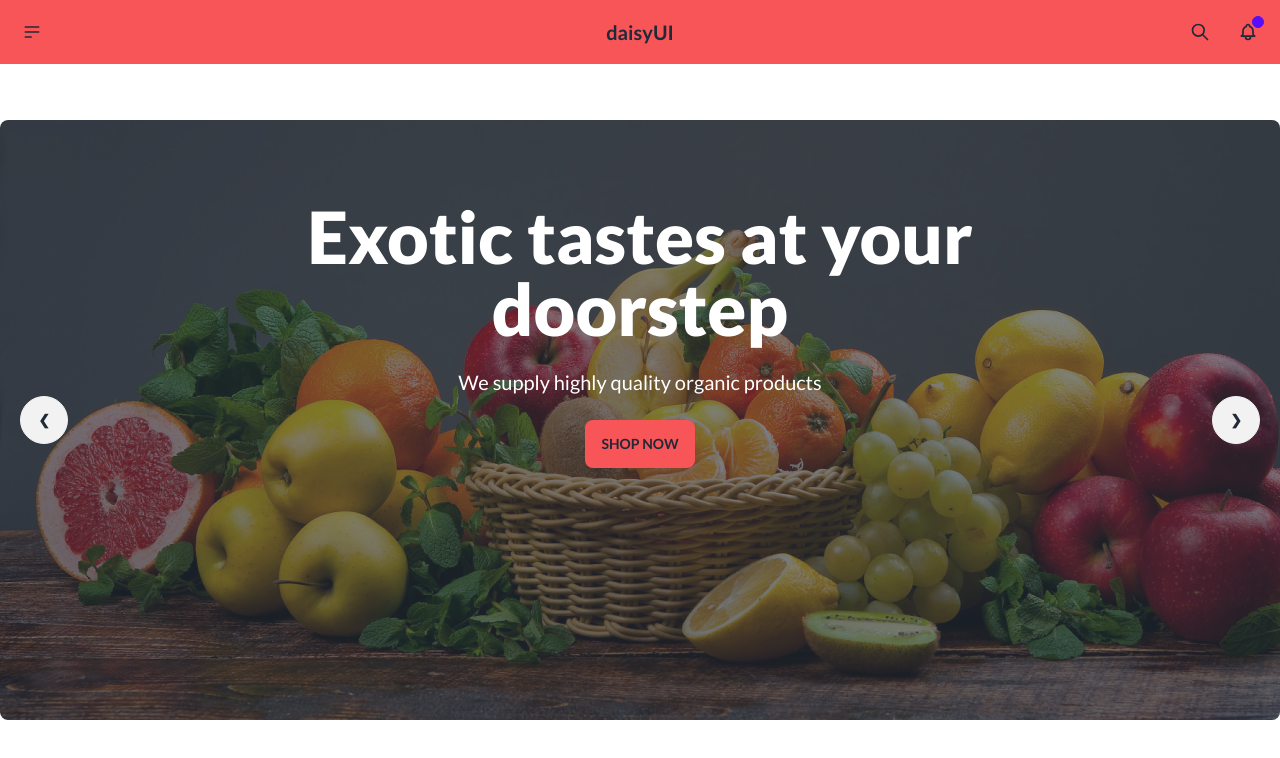
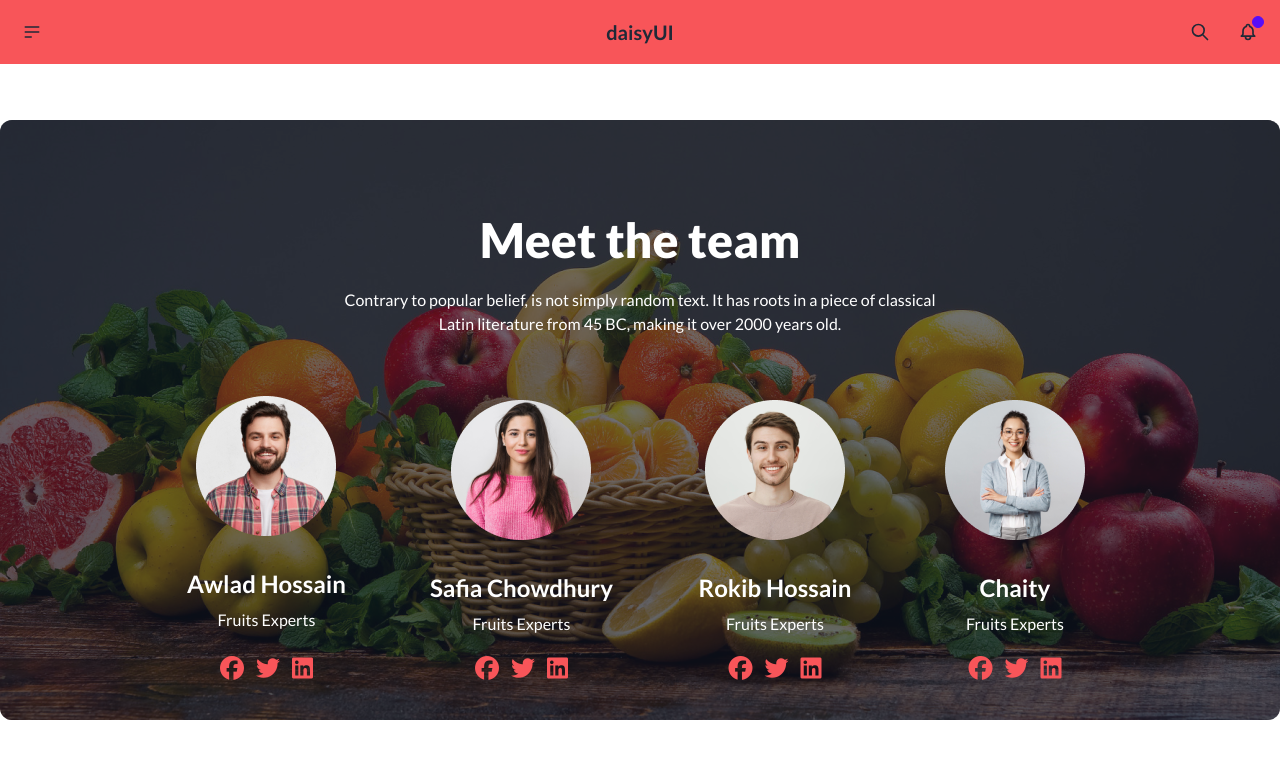
Before and after one commit to suru1849/B8A3-fruit-brust-assignment-03, a plain HTML site: page index.html in a window 1280 px wide. Drawn offline with nearby package versions, Linux system fonts and the light colour scheme; grey boxes are pictures that could not be loaded.

Commit message:
team section completed

```diff
--- a/index.html
+++ b/index.html
@@ -23,10 +23,17 @@
     />
     <script src="https://cdn.tailwindcss.com"></script>
 
+    <!-- Font-awsome link -->
+    <script src="https://kit.fontawesome.com/daafe567fd.js" crossorigin="anonymous"></script>
+
     <!-- Custom Style -->
     <style>
       .font-lato {
         font-family: "Lato", sans-serif;
+      }
+      /* Team-member icon section */
+      .fa-brands {
+        color: #F85559;
       }
     </style>
 
@@ -38,6 +45,9 @@
             colors: {
               clifford: "#da373d",
               "base-bg": "#F85559",
+            },
+            backgroundImage: {
+              'banner-1': "url('./images/banner1.png')",
             },
           },
         },
@@ -128,105 +138,89 @@
     <main class="max-w-[1440px] mx-auto">
       <!-- banner-carousel -->
       <section>
-        <div class="carousel w-full max-h-[600px] lg:h-[600px] rounded-lg">
-          <!-- banner-1 -->
-          <div id="slide1" class="carousel-item relative w-full">
-            <div
-             class="w-full"
-              style="
-                background-image: url('./images/banner1.png')";
-              "
-            >
-            <!-- text -->
-            <div class="hero-overlay bg-opacity-60">
-            <div class="text-center text-white pt-20 space-y-6">
-              <h1 class="text-7xl font-extrabold">Exotic tastes at your <br> doorstep</h1>
-              <p class="text-xl font-medium">We supply highly quality organic products</p>
-              <button class="btn bt-primary bg-base-bg border-0">Shop Now</button>
+        <div class="carousel rounded-lg hidden">
+      </section>
+
+      <!-- team-section -->
+      <section class="p-2 md:p-0">
+        <div class="relative bg-banner-1 h-[250vh] md:h-[600px] bg-no-repeat bg-cover bg-center rounded-xl">
+          <!-- layer -->
+          <div class= "absolute bg-gray-900 bg-opacity-60 h-full w-full rounded-xl">
+            <!-- team-inf0 -->
+            <div class="flex justify-center p-5 md:pt-24">
+            <div class="text-white text-center max-w-[600px]">
+               <h1 class="text-2xl md:text-5xl font-extrabold">Meet the team</h1>
+               <p class="font-medium mt-2 md:mt-6 text-sm md:text-base">Contrary to popular belief, is not simply random text. It has roots in a piece of classical Latin literature from 45 BC, making it over 2000 years old.</p>
             </div>
+          </div>
+          <!-- team-iamges -->
+          <div class="flex gap-5 justify-center flex-col md:flex-row space-y-1">
+            <!-- person-1 -->
+            <div class="card text-white">
+              <figure class="px-10 pt-10">
+                <img src="./images/member1.png" />
+              </figure>
+              <div class="card-body items-center text-center">
+                <h2 class="text-2xl font-bold">Awlad Hossain</h2>
+                <p class="font-medium mb-3">Fruits Experts</p>
+                <!-- icons -->
+                <div class="text-2xl flex gap-3">
+                  <i class="fa-brands fa-facebook"></i>
+                  <i class="fa-brands fa-twitter"></i>
+                  <i class="fa-brands fa-linkedin"></i>
+                </div>
+              </div>
+            </div>
+            <!-- person-2 -->
+            <div class="card text-white">
+              <figure class="px-10 pt-10">
+                <img src="./images/member2.png" />
+              </figure>
+              <div class="card-body items-center text-center">
+                <h2 class="text-2xl font-bold">Safia Chowdhury</h2>
+                <p class="font-medium mb-3">Fruits Experts</p>
+                <!-- icons -->
+                <div class="text-2xl flex gap-3">
+                  <i class="fa-brands fa-facebook"></i>
+                  <i class="fa-brands fa-twitter"></i>
+                  <i class="fa-brands fa-linkedin"></i>
+                </div>
+              </div>
+            </div>
+            <!-- person-3 -->
+            <div class="card text-white">
+              <figure class="px-10 pt-10">
+                <img src="./images/member3.png" />
+              </figure>
+              <div class="card-body items-center text-center">
+                <h2 class="text-2xl font-bold">Rokib Hossain</h2>
+                <p class="font-medium mb-3">Fruits Experts</p>
+                <!-- icons -->
+                <div class="text-2xl flex gap-3">
+                  <i class="fa-brands fa-facebook"></i>
+                  <i class="fa-brands fa-twitter"></i>
+                  <i class="fa-brands fa-linkedin"></i>
+                </div>
+              </div>
+            </div>
+            <!-- person-4 -->
+            <div class="card text-white">
+              <figure class="px-10 pt-10">
+                <img src="./images/member4.png" />
+              </figure>
+              <div class="card-body items-center text-center">
+                <h2 class="text-2xl font-bold">Chaity</h2>
+                <p class="font-medium mb-3">Fruits Experts</p>
+                <!-- icons -->
+                <div class="text-2xl flex gap-3">
+                  <i class="fa-brands fa-facebook"></i>
+                  <i class="fa-brands fa-twitter"></i>
+                  <i class="fa-brands fa-linkedin"></i>
+                </div>
+              </div>
             </div>
 
-            </div>
-            <div
-              class="absolute flex justify-between transform -translate-y-1/2 left-5 right-5 top-1/2"
-            >
-              <a href="#slide4" class="btn btn-circle">❮</a>
-              <a href="#slide2" class="btn btn-circle">❯</a>
-            </div>
           </div>
-          <!-- banner-2 -->
-          <div id="slide2" class="carousel-item relative w-full">
-            <div
-             class="w-full"
-              style="
-                background-image: url('./images/banner2.png')";
-              "
-            >
-            <!-- text -->
-            <div class="hero-overlay bg-opacity-60">
-            <div class="text-center text-white pt-20 space-y-6">
-              <h1 class="text-7xl font-extrabold">Exotic tastes at your <br> doorstep</h1>
-              <p class="text-xl font-medium">We supply highly quality organic products</p>
-              <button class="btn bt-primary bg-base-bg border-0">Shop Now</button>
-            </div>
-            </div>
-            </div>
-            <div
-              class="absolute flex justify-between transform -translate-y-1/2 left-5 right-5 top-1/2"
-            >
-              <a href="#slide1" class="btn btn-circle">❮</a>
-              <a href="#slide3" class="btn btn-circle">❯</a>
-            </div>
-          </div>
-          <!-- banner-3 -->
-          <div id="slide3" class="carousel-item relative w-full">
-            <div
-             class="w-full"
-              style="
-                background-image: url('./images/banner3.png')";
-              "
-            >
-            <!-- text -->
-            <div class="hero-overlay bg-opacity-60">
-            <div class="text-center text-white pt-20 space-y-6">
-              <h1 class="text-7xl font-extrabold">Exotic tastes at your <br> doorstep</h1>
-              <p class="text-xl font-medium">We supply highly quality organic products</p>
-              <button class="btn bt-primary bg-base-bg border-0">Shop Now</button>
-            </div>
-            </div>
-
-            </div>
-            <div
-              class="absolute flex justify-between transform -translate-y-1/2 left-5 right-5 top-1/2"
-            >
-              <a href="#slide2" class="btn btn-circle">❮</a>
-              <a href="#slide4" class="btn btn-circle">❯</a>
-            </div>
-          </div>
-          <!-- banner-4 -->
-          <div id="slide4" class="carousel-item relative w-full">
-            <div
-             class="w-full"
-              style="
-                background-image: url('./images/banner4.png')";
-              "
-            >
-            <!-- text -->
-            <div class="hero-overlay bg-opacity-60">
-            <div class="text-center text-white pt-20 space-y-6">
-              <h1 class="text-7xl font-extrabold">Exotic tastes at your <br> doorstep</h1>
-              <p class="text-xl font-medium">We supply highly quality organic products</p>
-              <button class="btn bt-primary bg-base-bg border-0">Shop Now</button>
-            </div>
-            </div>
-
-            </div>
-            <div
-              class="absolute flex justify-between transform -translate-y-1/2 left-5 right-5 top-1/2"
-            >
-              <a href="#slide3" class="btn btn-circle">❮</a>
-              <a href="#slide1" class="btn btn-circle">❯</a>
-            </div>
           </div>
         </div>
       </section>
```
